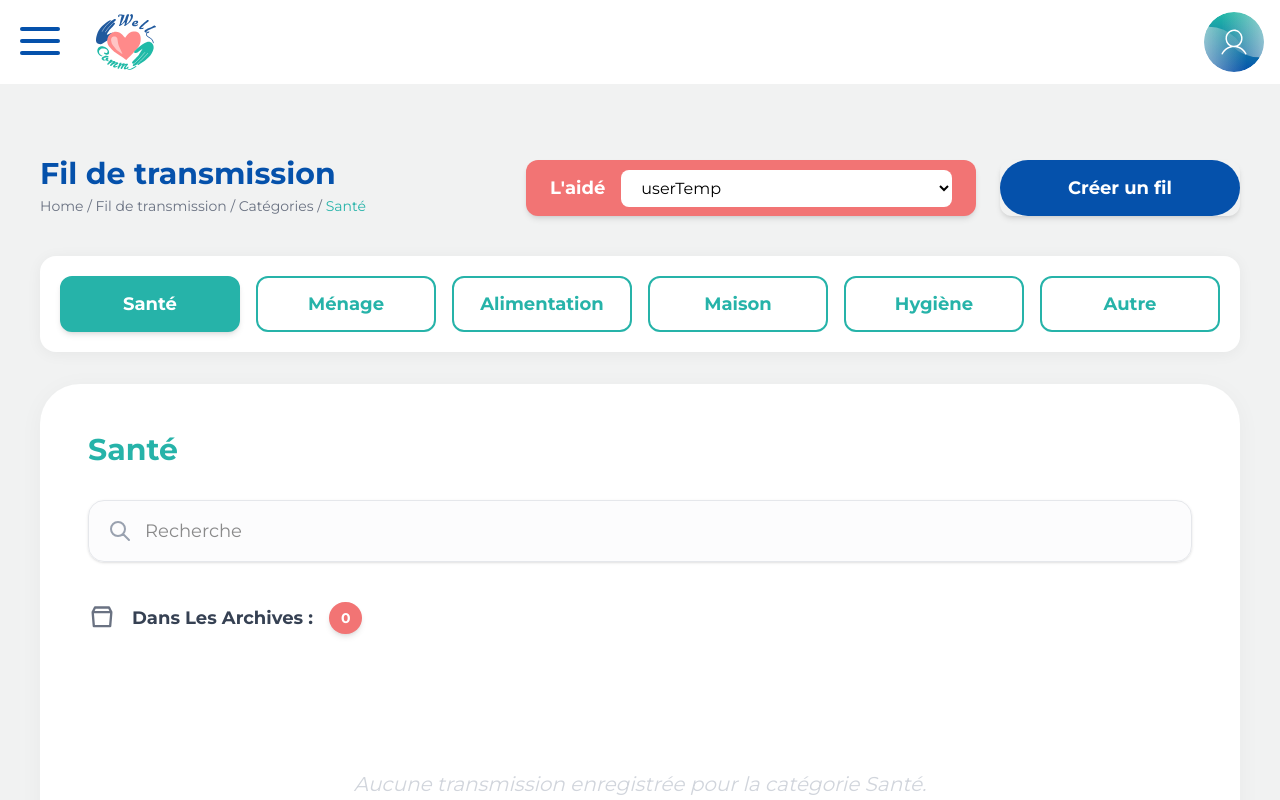
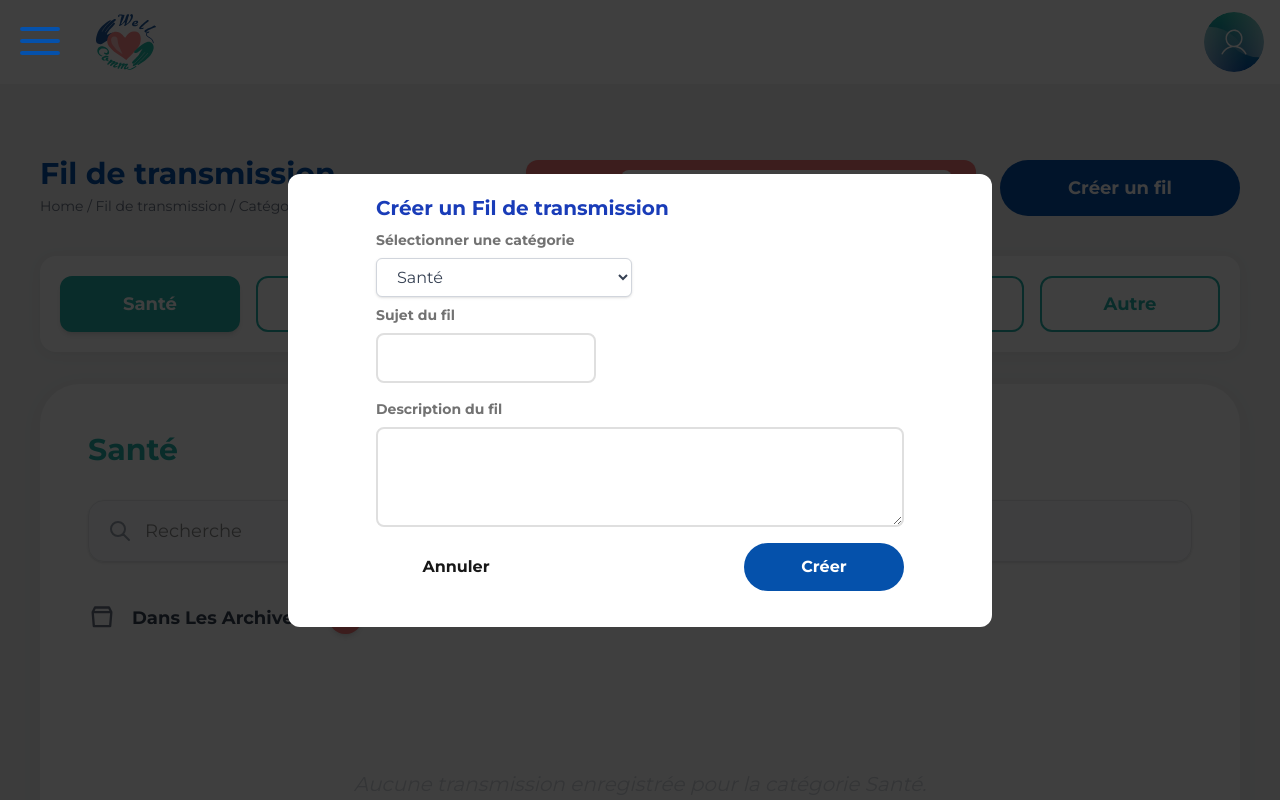
Before and after one commit to TheGamerFarmer/Well-Comm, a Next.js app in the folder site-web/: page /fil in a window 1280 px wide. Both pictures are taken after a click on the button "Créer un fil". Shown: the top 800 px of the page. Built offline with nearby package versions, Linux system fonts and the light colour scheme.

Commit message:
pop-up de création de fil

```diff
--- /dev/null
+++ b/site-web/app/fil/Modal.tsx
@@ -0,0 +1,37 @@
+import { useEffect } from 'react'
+
+type ModalProps = {
+    isOpen: boolean
+    onClose: () => void
+}
+
+export default function Modal({ isOpen, onClose }: ModalProps) {
+    useEffect(() => {
+        if (isOpen) {
+            document.body.classList.add('overflow-hidden')
+        } else {
+            document.body.classList.remove('overflow-hidden')
+        }
+
+        // Nettoyage au démontage (important)
+        return () => {
+            document.body.classList.remove('overflow-hidden')
+        }
+    }, [isOpen])
+
+    if (!isOpen) return null
+
+    return (
+        <div className="fixed inset-0 z-50 flex items-center justify-center bg-black/50">
+            <div className="bg-white p-6 rounded-lg">
+                <p>Ma popup</p>
+                <button
+                    onClick={onClose}
+                    className="mt-4 px-4 py-2 bg-black text-white rounded"
+                >
+                    Fermer
+                </button>
+            </div>
+        </div>
+    )
+}
--- a/site-web/app/fil/page.tsx
+++ b/site-web/app/fil/page.tsx
@@ -1,6 +1,7 @@
 "use client";
 
 import { useState } from "react";
+import Modal from './Modal'
 import { Button } from "@/components/ButtonMain";
 
 export default function FilDeTransmission() {
@@ -12,6 +13,8 @@ export default function FilDeTransmission() {
     const aideNom = "userTemp";
     const archiveCount = 0;
     const channels = [];
+
+    const [isOpen, setIsOpen] = useState(false)
 
     return (
         <div className="w-full p-6 md:p-10 font-montserrat min-h-screen bg-[#f1f2f2]">
@@ -31,11 +34,13 @@ export default function FilDeTransmission() {
                         </select>
                     </div>
 
-					<div className="w-full sm:w-60 [&_button]:w-full [&_button]:h-14 [&_button]:text-lg [&_button]:font-bold shadow-md rounded-xl overflow-hidden">
-						<Button variant="primary">
-							Créer un fil
-						</Button>
-					</div>
+                    <div className="w-full sm:w-60 [&_button]:w-full [&_button]:h-14 [&_button]:text-lg [&_button]:font-bold rounded-xl overflow-hidden">
+                        <Button variant="primary" onClick={() => setIsOpen(true)}>
+                            Créer un fil
+                        </Button>
+
+                        <Modal isOpen={isOpen} onClose={() => setIsOpen(false)} />
+                    </div>
                 </div>
             </div>
 
@@ -46,15 +51,47 @@ export default function FilDeTransmission() {
                         onClick={() => setActiveCategory(cat)}
                         className={`flex-1 min-w-[130px] py-3 px-5 rounded-xl border-2 font-bold text-lg transition-all ${
                             activeCategory === cat
-                            ? "bg-[#26b3a9] text-white border-[#26b3a9] shadow-md"
-                            : "text-[#26b3a9] border-[#26b3a9] hover:bg-[#26b3a9]/5"
+                                ? "bg-[#26b3a9] text-white border-[#26b3a9] shadow-md"
+                                : "text-[#26b3a9] border-[#26b3a9] hover:bg-[#26b3a9]/5"
                         }`}
                     >
                         {cat}
                     </button>
                 ))}
             </div>
-
+            {isOpen && (
+                <div className="flex justify-center items-center fixed inset-0 bg-black/50 z-50">
+                    <div className="bg-white md:w-[55%] rounded-xl p-5">
+                        <form className="mx-auto max-w-132">
+                            <label className="text-xl font-bold text-blue-800 mb-2 flex font-montserrat  font-bold text-left text-[#727272]">Créer un Fil de transmission</label>
+                            <label className="mb-2 flex font-montserrat text-sm font-bold text-left text-[#727272]">Sélectionner une catégorie</label>
+                            <div className="mb-2 relative inline-block w-64">
+                                <select
+                                    className="block w-full px-4 py-2 text-gray-700 bg-white border border-gray-300 rounded-md shadow-sm focus:outline-none focus:ring-2 focus:ring-blue-500 focus:border-blue-500">
+                                    <option value="1">Santé</option>
+                                    <option value="2">Alimentation</option>
+                                    <option value="3">Maison/terrain</option>
+                                    <option value="4">Hygiène</option>
+                                    <option value="5">Ménage</option>
+                                    <option value="6">Autres</option>
+                                </select>
+                            </div>
+                            <label className="mb-2 flex font-montserrat text-sm font-bold text-left text-[#727272]">Sujet du fil</label>
+                            <input type="text" className="h-[50px] mb-2 self-stretch flex flex flex-row justify-between items-start py-[14px] ph-4 rounded-lg border #dfdfdf border-solid bg-[#fff]h-10 rounded-lg border-2 border-[#dfdfdf] mb-4 mt-1 p-3 text-black"/>
+                            <label className="mb-2 flex font-montserrat text-sm font-bold text-left text-[#727272]">Description du fil</label>
+                            <textarea className="h-[100px] w-full mb-2 self-stretch flex flex flex-row justify-between items-start py-[14px] ph-4 rounded-lg border #dfdfdf border-solid bg-[#fff]h-10 rounded-lg border-2 border-[#dfdfdf] mb-4 mt-1 p-3 text-black"></textarea>
+                            <div className="flex gap-4 justify-between mb-4">
+                                <Button variant="" onClick={() => setIsOpen(false)}>
+                                    Annuler
+                                </Button>
+                                <Button type="submit">
+                                    Créer
+                                </Button>
+                            </div>
+                        </form>
+                    </div>
+                </div>
+            )}
             <div className="bg-white rounded-[2.5rem] shadow-[0_4px_25px_rgba(0,0,0,0.04)] p-8 md:p-12 w-full min-h-[70vh]">
                 <h2 className="text-[#26b3a9] font-bold text-3xl mb-8">{activeCategory}</h2>
 
```
